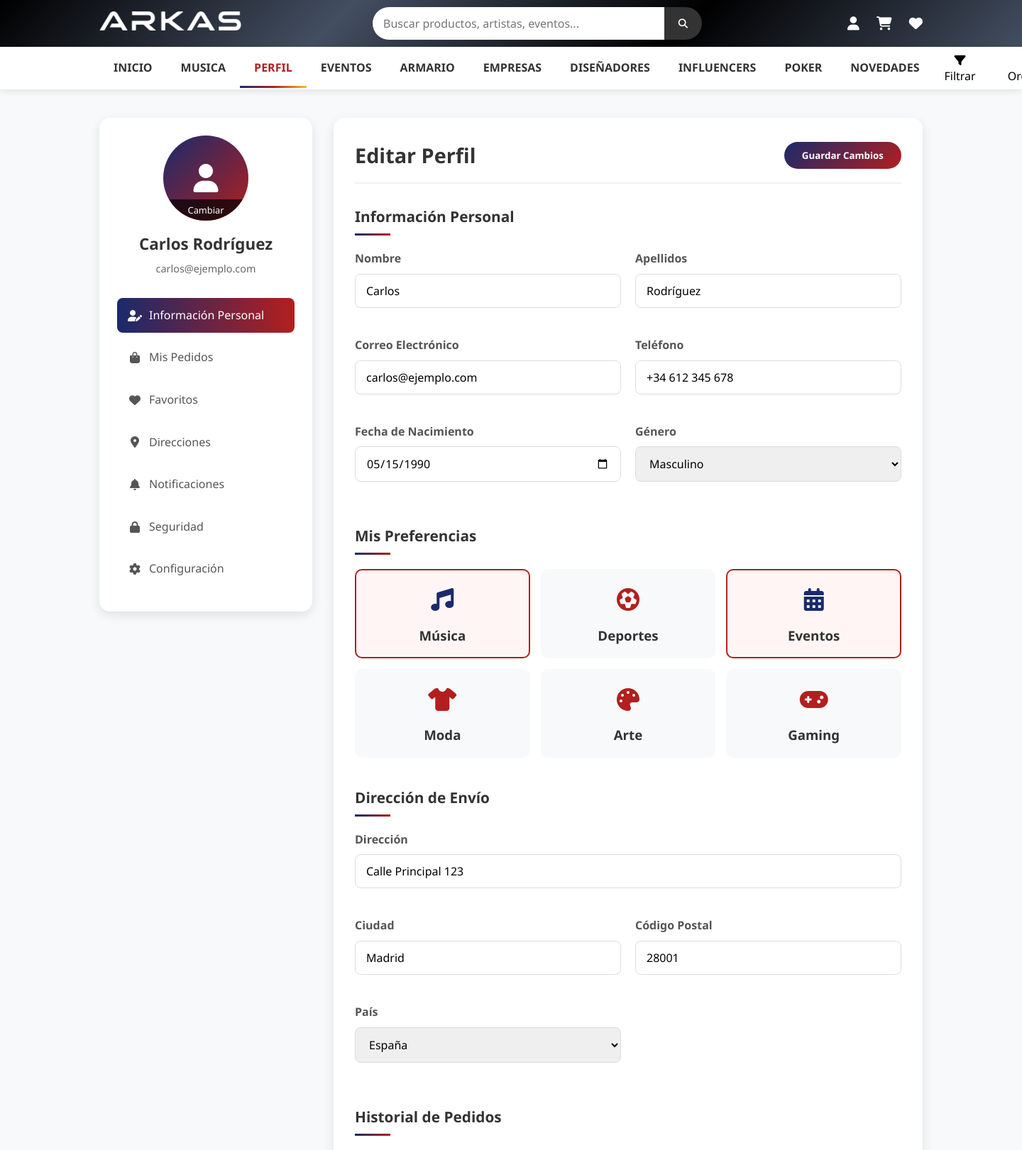
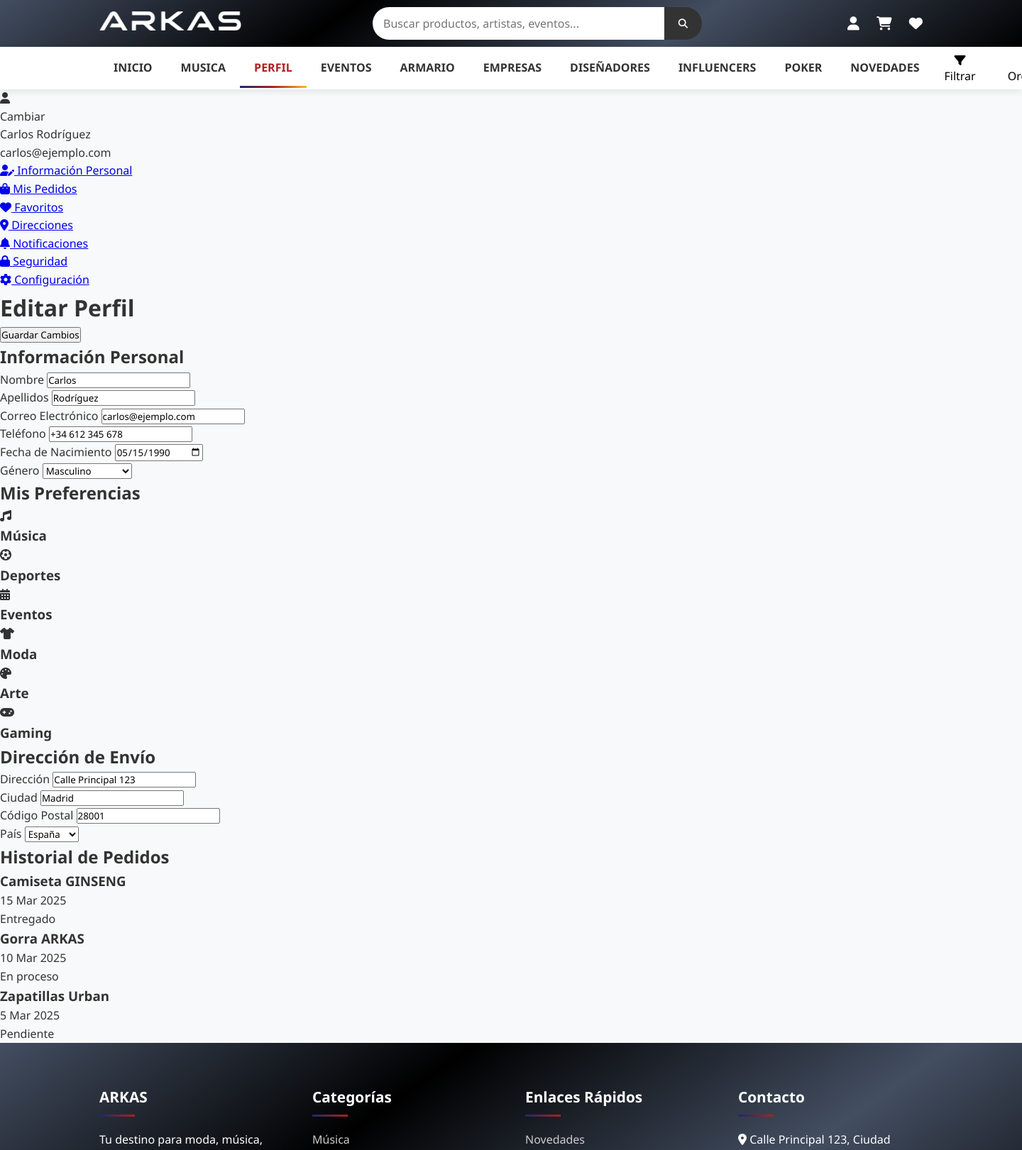
Before and after one commit to julioMolina-commit/ARKAS_2.0, a PHP site: page /assets/scripts/perfil_clientes.html in a window 1440 px wide; the page is wider, and only the part inside the window is pictured. Shown: the top 1621 px of that part at 71% size. Run offline with PHP 8.4, Linux system fonts and the light colour scheme; grey boxes are pictures that could not be loaded.

Commit message:
css arreglado de creo-arreglado
css

```diff
--- a/assets/css/styles.css
+++ b/assets/css/styles.css
@@ -1,6 +1,9 @@
 /* ========== VARIABLES Y RESET ========== */
+
+
+/* Si lees esto, este es el bueno */
 :root {
-  --color-primario: linear-gradient(135deg, #000000, #434e61, #000000, #434e61);
+  --color-primario: linear-gradient(145deg, #434e61, #000000, #434e61, #000000);
   --color-oscuro: #4c493c;
   --color-soporte: #fff5cb;
   --color-fondo: #f4f0e8;
@@ -742,403 +890,6 @@ body {
   background: #e0e0e0;
 }
 
-/* ========== ESTILOS ESPECÍFICOS PARA EDICIÓN DE PERFIL ========== */
-
-.contenedor-perfil {
-  display: grid;
-  grid-template-columns: 300px 1fr;
-  gap: 30px;
-  margin: 40px auto;
-  max-width: 1200px;
-  padding: 0 20px;
-}
-
-.sidebar-perfil {
-  background: white;
-  border-radius: 15px;
-  box-shadow: 0 5px 15px rgba(0, 0, 0, 0.1);
-  padding: 25px;
-  height: fit-content;
-  position: sticky;
-  top: 100px;
-}
-
-.info-usuario {
-  text-align: center;
-  margin-bottom: 30px;
-}
-
-.avatar-usuario {
-  width: 120px;
-  height: 120px;
-  border-radius: 50%;
-  margin: 0 auto 15px;
-  background: linear-gradient(135deg, var(--color-secundario), var(--color-acento));
-  display: flex;
-  align-items: center;
-  justify-content: center;
-  color: white;
-  font-size: 2.5rem;
-  position: relative;
-  overflow: hidden;
-}
-
-.avatar-usuario img {
-  width: 100%;
-  height: 100%;
-  object-fit: cover;
-}
-
-.cambiar-avatar {
-  position: absolute;
-  bottom: 0;
-  left: 0;
-  right: 0;
-  background: rgba(0, 0, 0, 0.7);
-  color: white;
-  padding: 5px;
-  font-size: 0.8rem;
-  cursor: pointer;
-  transition: background 0.3s;
-}
-
-.cambiar-avatar:hover {
-  background: rgba(0, 0, 0, 0.9);
-}
-
-.nombre-usuario {
-  font-size: 1.4rem;
-  font-weight: bold;
-  margin-bottom: 5px;
-  color: #333;
-}
-
-.email-usuario {
-  color: #666;
-  font-size: 0.9rem;
-}
-
-.menu-perfil {
-  list-style: none;
-}
-
-.menu-perfil li {
-  margin-bottom: 10px;
-}
-
-.menu-perfil a {
-  display: flex;
-  align-items: center;
-  padding: 12px 15px;
-  border-radius: 8px;
-  text-decoration: none;
-  color: #555;
-  transition: all 0.3s;
-}
-
-.menu-perfil a i {
-  margin-right: 10px;
-  width: 20px;
-  text-align: center;
-}
-
-.menu-perfil a:hover,
-.menu-perfil a.activo {
-  background: linear-gradient(to right, var(--color-secundario), var(--color-acento));
-  color: white;
-}
-
-.contenido-perfil {
-  background: white;
-  border-radius: 15px;
-  box-shadow: 0 5px 15px rgba(0, 0, 0, 0.1);
-  padding: 30px;
-}
-
-.encabezado-perfil {
-  display: flex;
-  justify-content: space-between;
-  align-items: center;
-  margin-bottom: 30px;
-  padding-bottom: 15px;
-  border-bottom: 2px solid #f0f0f0;
-}
-
-.titulo-perfil {
-  font-size: 1.8rem;
-  color: #333;
-}
-
-.btn-guardar-perfil {
-  background: linear-gradient(135deg, var(--color-secundario), var(--color-acento));
-  color: white;
-  border: none;
-  padding: 10px 25px;
-  border-radius: 30px;
-  font-weight: bold;
-  cursor: pointer;
-  transition: all 0.3s;
-}
-
-.btn-guardar-perfil:hover {
-  transform: translateY(-3px);
-  box-shadow: 0 5px 15px rgba(178, 31, 31, 0.3);
-}
-
-.seccion-perfil {
-  margin-bottom: 40px;
-}
-
-.seccion-titulo {
-  font-size: 1.3rem;
-  margin-bottom: 20px;
-  color: #333;
-  position: relative;
-  padding-bottom: 10px;
-}
-
-.seccion-titulo::after {
-  content: "";
-  position: absolute;
-  bottom: 0;
-  left: 0;
-  width: 50px;
-  height: 3px;
-  background: linear-gradient(to right, var(--color-secundario), var(--color-acento));
-}
-
-.formulario-perfil {
-  display: grid;
-  grid-template-columns: 1fr 1fr;
-  gap: 20px;
-}
-
-.campo-formulario {
-  margin-bottom: 20px;
-}
-
-.campo-formulario label {
-  display: block;
-  margin-bottom: 8px;
-  font-weight: 600;
-  color: #555;
-}
-
-.campo-formulario input,
-.campo-formulario select,
-.campo-formulario textarea {
-  width: 100%;
-  padding: 12px 15px;
-  border: 1px solid #ddd;
-  border-radius: 8px;
-  font-size: 1rem;
-  transition: border-color 0.3s;
-}
-
-.campo-formulario input:focus,
-.campo-formulario select:focus,
-.campo-formulario textarea:focus {
-  border-color: var(--color-acento);
-  outline: none;
-}
-
-.campo-formulario.full-width {
-  grid-column: 1 / -1;
-}
-
-.preferencias-grid {
-  display: grid;
-  grid-template-columns: repeat(auto-fill, minmax(200px, 1fr));
-  gap: 15px;
-}
-
-.tarjeta-preferencia {
-  background: #f8f9fa;
-  border-radius: 10px;
-  padding: 15px;
-  text-align: center;
-  cursor: pointer;
-  transition: all 0.3s;
-  border: 2px solid transparent;
-}
-
-.tarjeta-preferencia:hover {
-  transform: translateY(-5px);
-  box-shadow: 0 5px 15px rgba(0, 0, 0, 0.1);
-}
-
-.tarjeta-preferencia.activa {
-  border-color: var(--color-acento);
-  background: #fff5f5;
-}
-
-.icono-preferencia {
-  font-size: 2rem;
-  margin-bottom: 10px;
-  color: var(--color-acento);
-}
-
-.tarjeta-preferencia.activa .icono-preferencia {
-  color: var(--color-secundario);
-}
-
-.historial-grid {
-  display: grid;
-  grid-template-columns: repeat(auto-fill, minmax(250px, 1fr));
-  gap: 20px;
-}
-
-.tarjeta-historial {
-  background: #f8f9fa;
-  border-radius: 10px;
-  overflow: hidden;
-  transition: all 0.3s;
-}
-
-.tarjeta-historial:hover {
-  transform: translateY(-5px);
-  box-shadow: 0 10px 20px rgba(0, 0, 0, 0.1);
-}
-
-.imagen-historial {
-  height: 150px;
-  background-size: cover;
-  background-position: center;
-}
-
-.contenido-historial {
-  padding: 15px;
-}
-
-.titulo-historial {
-  font-size: 1.1rem;
-  margin-bottom: 5px;
-  color: #333;
-}
-
-.fecha-historial {
-  color: #666;
-  font-size: 0.9rem;
-  margin-bottom: 10px;
-}
-
-.estado-historial {
-  display: inline-block;
-  padding: 5px 10px;
-  border-radius: 20px;
-  font-size: 0.8rem;
-  font-weight: bold;
-}
-
-.estado-entregado {
-  background: #e8f5e8;
-  color: #2e7d32;
-}
-
-.estado-proceso {
-  background: #fff3e0;
-  color: #ef6c00;
-}
-
-.estado-pendiente {
-  background: #ffebee;
-  color: #c62828;
-}
-
-.sin-historial {
-  text-align: center;
-  padding: 40px;
-  color: #666;
-  grid-column: 1 / -1;
-}
-
-.sin-historial i {
-  font-size: 3rem;
-  margin-bottom: 15px;
-  color: #ddd;
-}
-
-/* ========== RESPONSIVE PARA PERFIL ========== */
-@media (max-width: 992px) {
-  .contenedor-perfil {
-    grid-template-columns: 1fr;
-  }
-
-  .sidebar-perfil {
-    position: static;
-  }
-
-  .menu-perfil {
-    display: flex;
-    overflow-x: auto;
-    gap: 10px;
-    padding-bottom: 10px;
-  }
-
-  .menu-perfil li {
-    flex-shrink: 0;
-    margin-bottom: 0;
-  }
-
-  .menu-perfil a {
-    white-space: nowrap;
-  }
-}
-
-@media (max-width: 768px) {
-  .formulario-perfil {
-    grid-template-columns: 1fr;
-  }
-
-  .preferencias-grid {
-    grid-template-columns: repeat(auto-fill, minmax(150px, 1fr));
-  }
-
-  .historial-grid {
-    grid-template-columns: 1fr;
-  }
-
-  .encabezado-perfil {
-    flex-direction: column;
-    gap: 15px;
-    align-items: flex-start;
-  }
-
-  .btn-guardar-perfil {
-    align-self: stretch;
-  }
-}
-
-@media (max-width: 576px) {
-  .contenedor-perfil {
-    padding: 0 15px;
-    gap: 20px;
-  }
-
-  .sidebar-perfil,
-  .contenido-perfil {
-    padding: 20px;
-  }
-
-  .avatar-usuario {
-    width: 100px;
-    height: 100px;
-    font-size: 2rem;
-  }
-
-  .titulo-perfil {
-    font-size: 1.5rem;
-  }
-
-  .seccion-titulo {
-    font-size: 1.1rem;
-  }
-
-  .preferencias-grid {
-    grid-template-columns: repeat(2, 1fr);
-  }
-}
-
 /* ========== MODALES BÚSQUEDA ========== */
 .modal-busqueda {
   display: none;
```
Also changed, not shown: other parts of assets/css/styles.css (+238 -0 lines).
